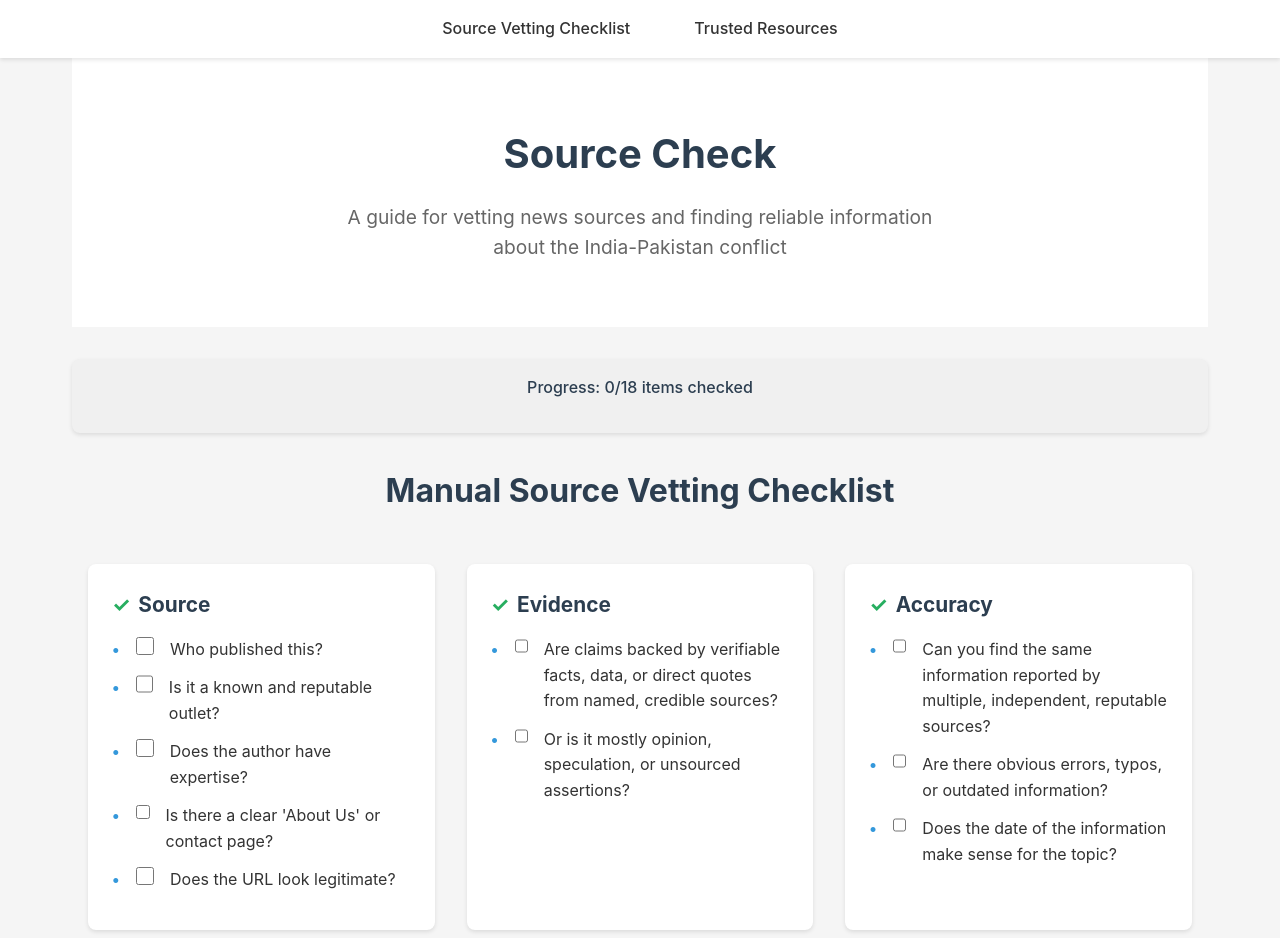
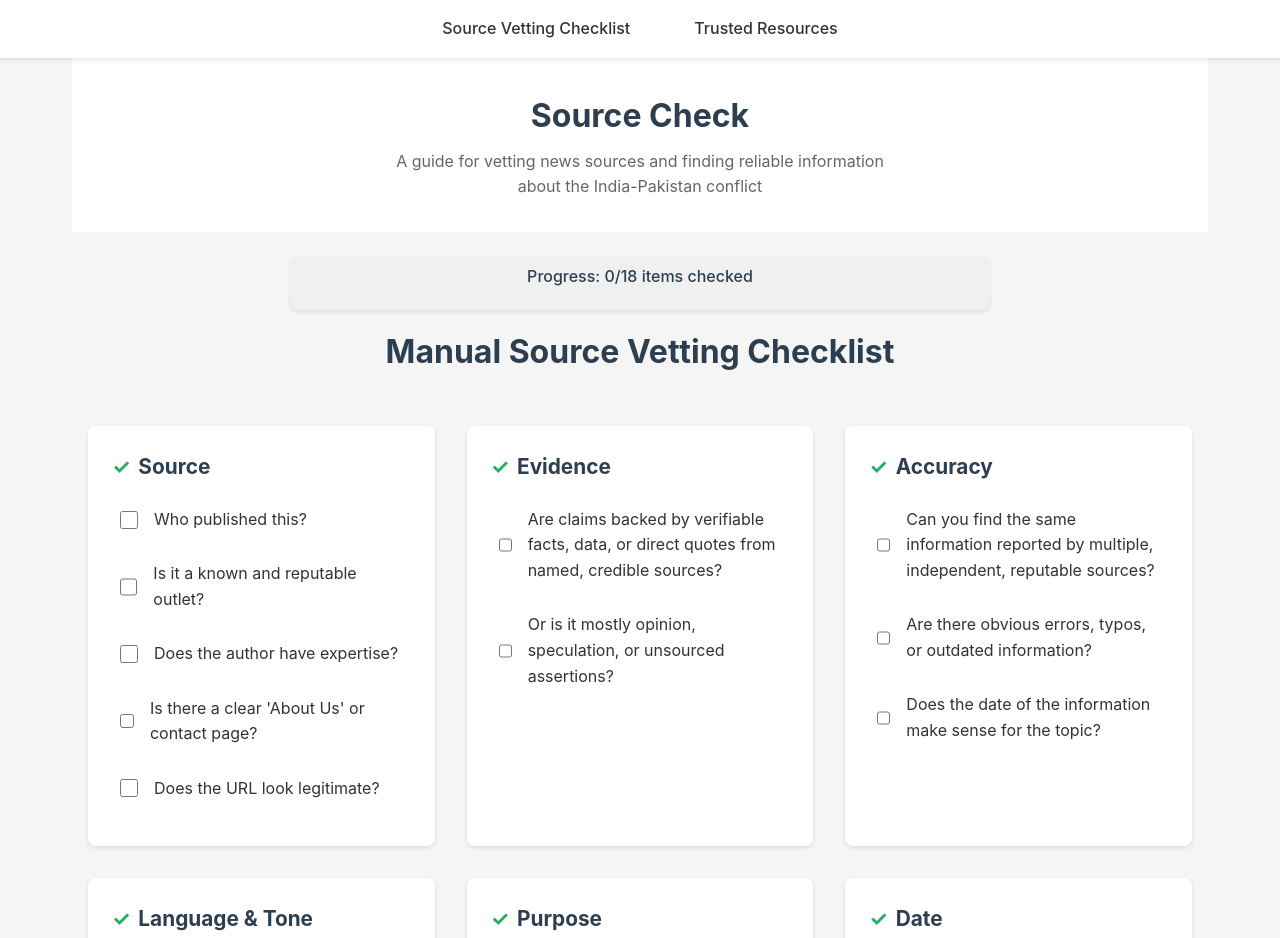
Before and after one commit to kushal-satya/source-check, a plain HTML site: page index.html in a window 1280 px wide. Shown: the top 938 px of the page. Drawn offline with Linux system fonts and the light colour scheme.

Commit message:
Tweak: compact header, clickable checklist, dot removed, README more human

```diff
--- a/script.js
+++ b/script.js
@@ -96,7 +96,14 @@ function setupChecklist() {
             item.classList.add('checked');
         }
 
-        // Add click event listener
+        // Add click event listener to the whole item (not just the checkbox)
+        item.addEventListener('click', function(e) {
+            // Prevent double toggling if the click is on the checkbox itself
+            if (e.target === checkbox) return;
+            checkbox.checked = !checkbox.checked;
+            checkbox.dispatchEvent(new Event('change'));
+        });
+        // Add change event to the checkbox
         checkbox.addEventListener('change', function() {
             if (this.checked) {
                 item.classList.add('checked');
@@ -105,16 +112,13 @@ function setupChecklist() {
                 item.classList.remove('checked');
                 delete checkedItems[this.id];
             }
-
             // Update progress
             const checkedCount = Object.keys(checkedItems).length;
             updateProgressBar(checkedCount, totalItems);
-
             // Save state
             saveChecklistState(checkedItems);
         });
     });
-
     // Initial progress update
     updateProgressBar(Object.keys(checkedItems).length, totalItems);
 }
--- a/style.css
+++ b/style.css
@@ -48,21 +48,21 @@ nav ul li a:hover {
 /* Hero Section */
 #hero {
     text-align: center;
-    padding: 4rem 2rem;
+    padding: 2rem 1rem;
     background-color: #fff;
-    margin-bottom: 2rem;
+    margin-bottom: 1.5rem;
 }
 
 #hero h1 {
-    font-size: 2.5rem;
-    margin-bottom: 1rem;
+    font-size: 2rem;
+    margin-bottom: 0.5rem;
     color: #2c3e50;
 }
 
 #hero p {
-    font-size: 1.2rem;
+    font-size: 1rem;
     color: #666;
-    max-width: 600px;
+    max-width: 500px;
     margin: 0 auto;
 }
 
@@ -122,30 +122,29 @@ h2 {
 
 .checklist-item ul {
     list-style: none;
+    padding-left: 0;
 }
 
 .checklist-item ul li {
     margin-bottom: 0.8rem;
-    padding-left: 1.5rem;
+    padding-left: 0.5rem;
     position: relative;
     display: flex;
-    align-items: flex-start;
+    align-items: center;
     gap: 0.5rem;
-    transition: all 0.3s ease;
+    transition: background 0.2s, box-shadow 0.2s;
+    cursor: pointer;
+    border-radius: 6px;
+    padding: 0.5rem 0.5rem 0.5rem 0.5rem;
+}
+
+.checklist-item ul li:hover {
+    background: #f0f8ff;
+    box-shadow: 0 1px 4px rgba(52,152,219,0.07);
 }
 
 .checklist-item ul li:before {
-    content: "•";
-    position: absolute;
-    left: 0;
-    color: #3498db;
-    font-weight: bold;
-}
-
-.checklist-item ul li.checked {
-    color: #27ae60;
-    text-decoration: line-through;
-    opacity: 0.8;
+    content: none;
 }
 
 .checklist-checkbox {
@@ -153,6 +152,7 @@ h2 {
     height: 18px;
     cursor: pointer;
     accent-color: #27ae60;
+    margin-right: 0.5rem;
 }
 
 /* Resources Section */
@@ -208,16 +208,20 @@ footer {
 .progress-container {
     background-color: #f0f0f0;
     border-radius: 8px;
-    padding: 1rem;
-    margin-bottom: 2rem;
+    padding: 0.5rem 1rem;
+    margin-bottom: 1rem;
     box-shadow: 0 2px 4px rgba(0,0,0,0.1);
+    max-width: 700px;
+    margin-left: auto;
+    margin-right: auto;
 }
 
 .progress-text {
     text-align: center;
-    margin-bottom: 0.5rem;
+    margin-bottom: 0.3rem;
     color: #2c3e50;
     font-weight: 500;
+    font-size: 1rem;
 }
 
 .progress-bar {
@@ -310,6 +314,8 @@ footer {
     .progress-container {
         margin: 1rem;
         padding: 0.8rem;
+        border-radius: 8px;
+        max-width: 100%;
     }
 
     .progress-text {
```
Also changed, not shown: 1 other file.
